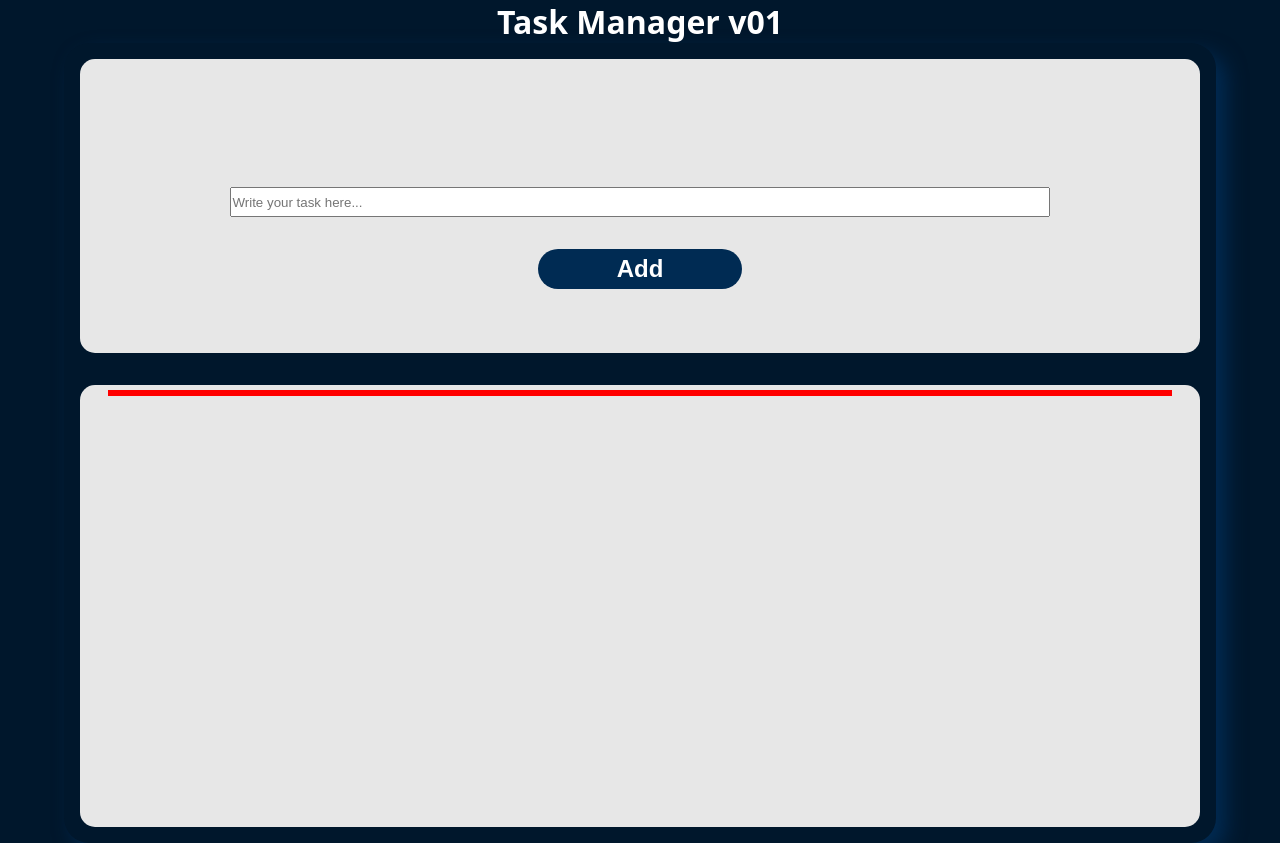
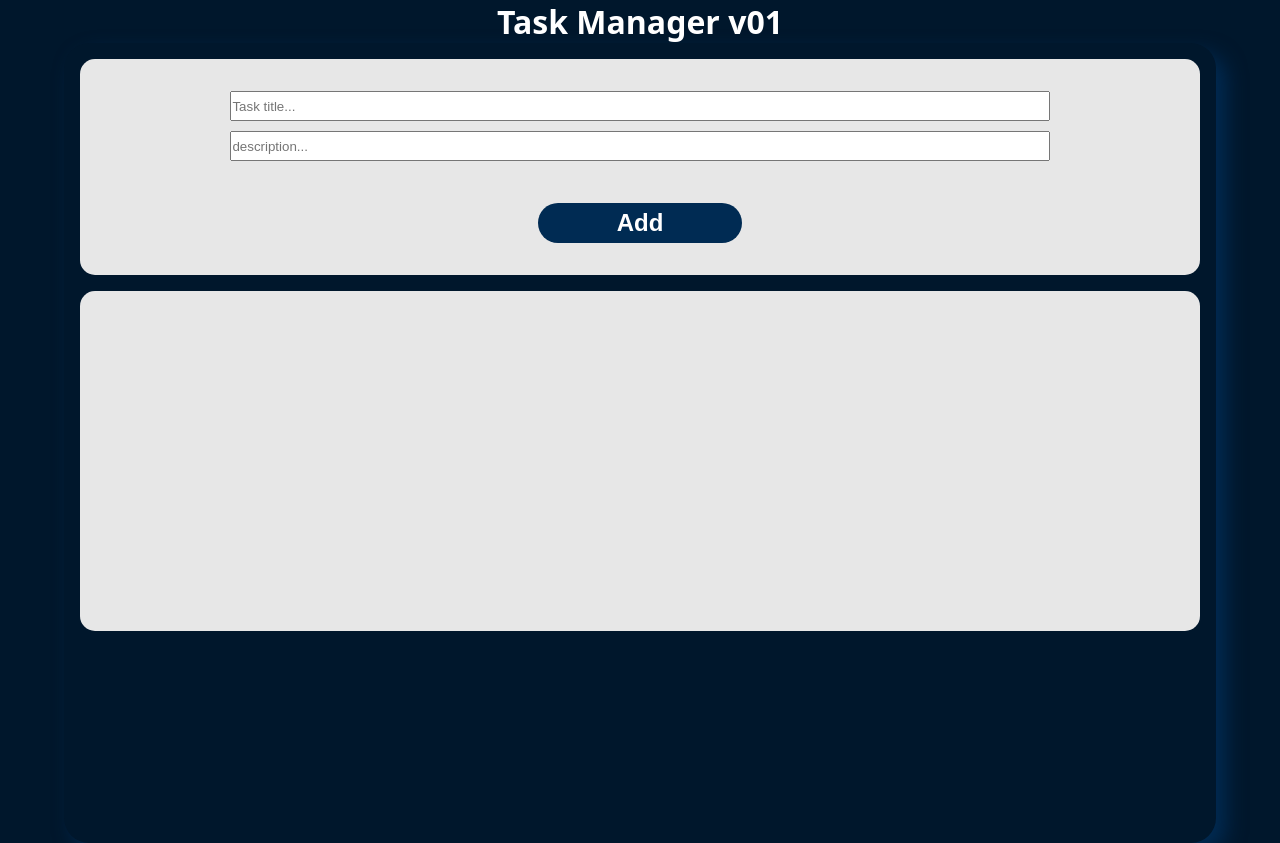
Before and after one commit to AdrianLesko/Task-Manager, a React (Vite) app: page / in a window 1280 px wide. Built offline with nearby package versions, Linux system fonts and the light colour scheme.

Commit message:
feat: deleteTask function

```diff
--- a/src/App.jsx
+++ b/src/App.jsx
@@ -14,6 +14,11 @@ function App() {
     setDataList(prev=> [...prev, taskObj])
   }
 
+  const deleteTask = (taskObj) => {
+    console.log(`task "${taskObj.title}" deletion:`)
+    setDataList(prev => prev.filter(task => task.id !== taskObj.id))
+  }
+
   return (
     <>
       <h1 className='title'>Task Manager v01</h1>
@@ -25,7 +30,7 @@ function App() {
         </div>
 
         <div className='list-container'>
-          <TaskList showTask={dataList} />
+          <TaskList deleteTask={deleteTask} dataList={dataList}/>
         </div>
 
       </div>
--- a/src/components/taskForm.css
+++ b/src/components/taskForm.css
@@ -13,6 +13,7 @@
     flex-direction: column;
     justify-content: center;
     align-items: center;
+    gap: 10px;
 }
 
 form input[type='text'] {
--- a/src/components/taskForm.jsx
+++ b/src/components/taskForm.jsx
@@ -4,25 +4,26 @@ import {useState} from 'react'
 export default function TaskForm (props) {
     const addTask = props.addtask
     const [currentVal, setVal] = useState('')
-
-    const handleChange = (e) => {
-        setVal(e.target.value)
-    }
+    const [description, setDescription] = useState('')
 
     const handleSubmit = (e) => {
         e.preventDefault()
         const dataObj = {
+            id: currentVal.toLowerCase().replaceAll(' ', '-'),
             title: currentVal,
+            description: description,
             completed: false,
         }
         addTask(dataObj)
         setVal('')
+        setDescription('')
     }
 
     return (
         <div className='component'>
             <form onSubmit={handleSubmit}>
-              <input type='text' value={currentVal} onChange={handleChange} placeholder='Write your task here...'/>
+              <input type='text' value={currentVal} onChange={(e) => setVal(e.target.value)} placeholder='Task title...' required/>
+              <input type='text' value={description} onChange={(e) => setDescription(e.target.value)} placeholder='description...'/>
               <button type='submit'>Add</button>
             </form>
         </div>
--- a/src/components/taskItem.css
+++ b/src/components/taskItem.css
@@ -1,7 +1,26 @@
 .task-container {
     padding: 2rem 1rem;
-    height: 100px;
+    min-height: 100px;
     border-radius: 10px;
     background: white;
     color: black;
+    display: flex;
+    flex-direction:row;
+    justify-content: space-between;
 }
+
+.btns-task-container{
+    display: flex;
+    flex-direction:column;
+    align-items: center;
+    justify-content: space-around;
+}
+
+.btns-task-container button{
+    background-color:rgb(1, 58, 111);
+    color: white;
+    border:none;
+    border-radius: 5px;
+    min-width: 50px;
+    min-height: 15px;
+}
--- a/src/components/taskItem.jsx
+++ b/src/components/taskItem.jsx
@@ -1,10 +1,20 @@
 import './taskItem.css'
 
-function TaskItem ({task}) {
+function TaskItem ({task, tasks, deleteTask}) {
+
+
     return (
         <div className='task-container'>
-            <h2>{task.title}</h2>
-            <h3>{task.completed ? 'completed' : 'not completed'}</h3>
+            <div className='content-task-container'>
+                <h2>{task.title}</h2>
+                <p>{task.description}</p>
+                <h3>{task.completed ? 'completed' : 'not completed'}</h3>
+            </div>
+            <div className='btns-task-container'>
+                <input type='checkbox'/>
+                <button>Edit</button>
+                <button onClick={() => deleteTask(task)}>Delete</button>
+            </div>
         </div>
     )
 }
--- a/src/components/taskList.css
+++ b/src/components/taskList.css
@@ -1,9 +1,11 @@
 .task-list-container {
-    border: solid red;
     width: 95%;
     margin-top: 5px;
     display: flex;
     flex-direction: column;
-    gap:3px;
+    gap:9px;
+    padding-top: 1rem;
+    margin: 0 auto;
+
 
 }
--- a/src/components/taskList.jsx
+++ b/src/components/taskList.jsx
@@ -2,13 +2,14 @@ import TaskItem from "./taskItem"
 import './taskList.css'
 
 export default function TaskList (props) {
-    const dataList = props.showTask
+    const deleteTask = props.deleteTask
+    const dataList = props.dataList
 
     return (
 
         <div className='task-list-container'>
             {dataList.map((task, index) => {
-                return <TaskItem task={task} key={index} />
+                return <TaskItem task={task} dataList={dataList} deleteTask={deleteTask} key={index}  />
             })}
         </div>
     )
--- a/src/index.css
+++ b/src/index.css
@@ -17,29 +17,29 @@ body {
 }
 
 .main-container{
-    height: 100vh;
+    min-height: 100vh;
     width: 90%;
     margin: 0 auto;
     border-radius: 25px;
     box-shadow: 10px 10px 20px #002b53;
-
     display: flex;
     flex-direction: column;
+    gap: 1rem;
+    padding: 1rem;
 }
 
 .form-container {
     background: rgb(231, 231, 231);
-    height: 40%;
-    margin: 1rem;
+    min-height: 40%;
     border-radius: 15px;
 }
 
 .list-container {
     background: rgb(231, 231, 231);
-    height: 60%;
-    margin: 1rem;
     border-radius: 15px;
     display: flex;
     flex-direction: column;
-    align-items:center;
+    align-items: stretch;
+    width: 100%;
+    min-height: 340px;
 }
```
